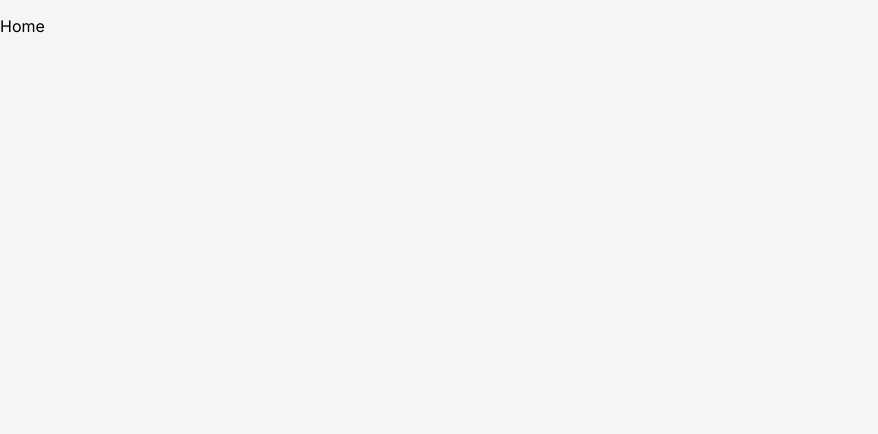
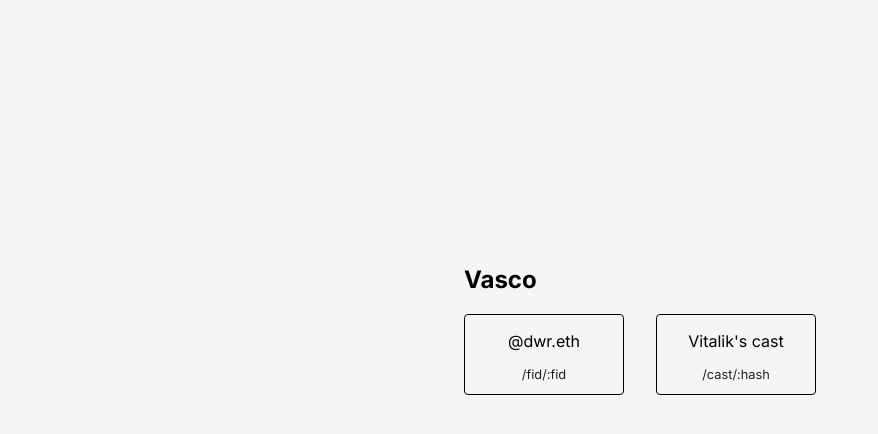
Before and after one commit to pedropregueiro/vasco, a Next.js app: page / in a window 1280 px wide. Shown: the top 434 px of the page, without its empty margins (0-878 px from the left). Built offline with nearby package versions, Linux system fonts and the light colour scheme.

Commit message:
make a home

```diff
--- a/app/globals.css
+++ b/app/globals.css
@@ -20,4 +20,6 @@ pre {
   border-radius: 4px;
   white-space: pre-wrap;
   word-wrap: break-word;
+  max-height: 50rem;
+  overflow: auto;
 }
--- a/app/page.js
+++ b/app/page.js
@@ -1,10 +1,65 @@
-import styles from "./page.module.css";
+import Link from "next/link";
 
 export default function Home() {
   return (
-    <div>
-      {/* <main className={styles.main}> */}
-      <p>Home</p>
+    <div
+      style={{
+        width: "100%",
+        minHeight: "80vh",
+        display: "flex",
+        alignItems: "center",
+        justifyContent: "center",
+      }}
+    >
+      <div>
+        <h2>Vasco</h2>
+        <div
+          style={{
+            display: "grid",
+            gridTemplateColumns: "10rem 10rem",
+            columnGap: "2rem",
+          }}
+        >
+          <Link
+            href="/fid/3"
+            style={{
+              border: "1px solid black",
+              borderRadius: "4px",
+              textAlign: "center",
+            }}
+          >
+            <p>@dwr.eth</p>
+            <p
+              style={{
+                color: "#222",
+                fontSize: "0.8rem",
+                textTransform: "lowercase",
+              }}
+            >
+              /fid/:fid
+            </p>
+          </Link>
+          <Link
+            href="/cast/0x4f909cacf0d364ff8c495bf860092d5cb976a2b2"
+            style={{
+              border: "1px solid black",
+              borderRadius: "4px",
+              textAlign: "center",
+            }}
+          >
+            <p>Vitalik's cast</p>
+            <p
+              style={{
+                color: "#222",
+                fontSize: "0.8rem",
+                textTransform: "lowercase",
+              }}
+            >
+              /cast/:hash
+            </p>
+          </Link>
+        </div>
+      </div>
     </div>
   );
 }
```
